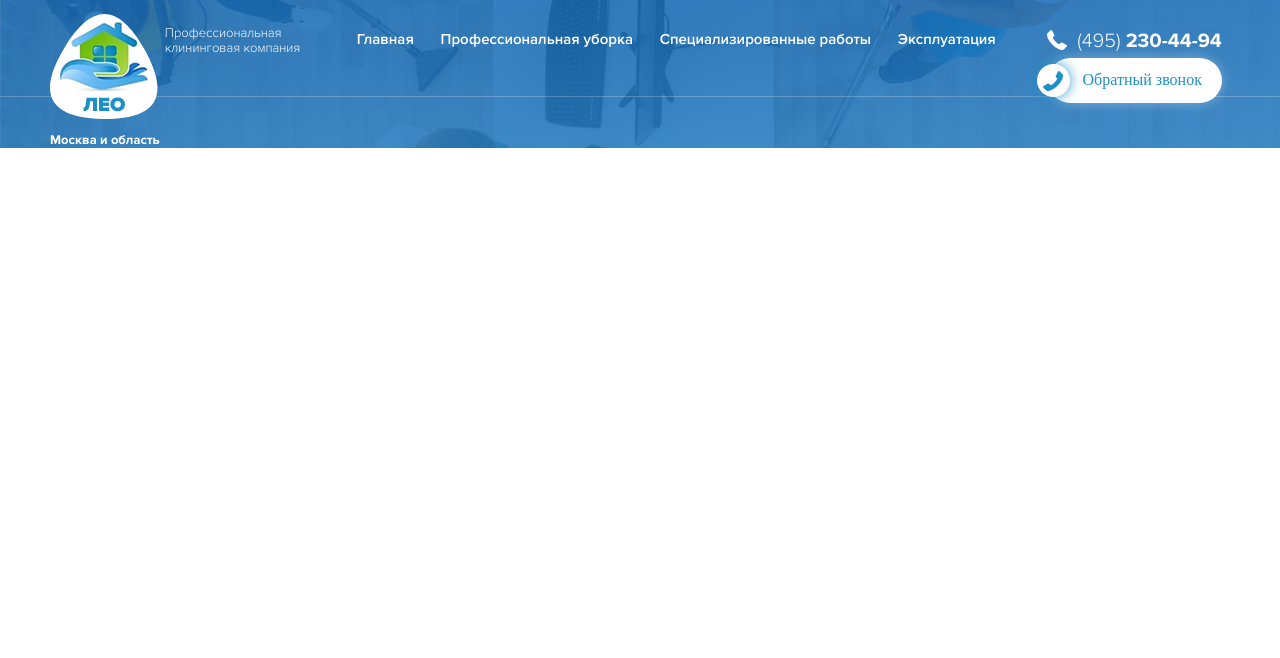
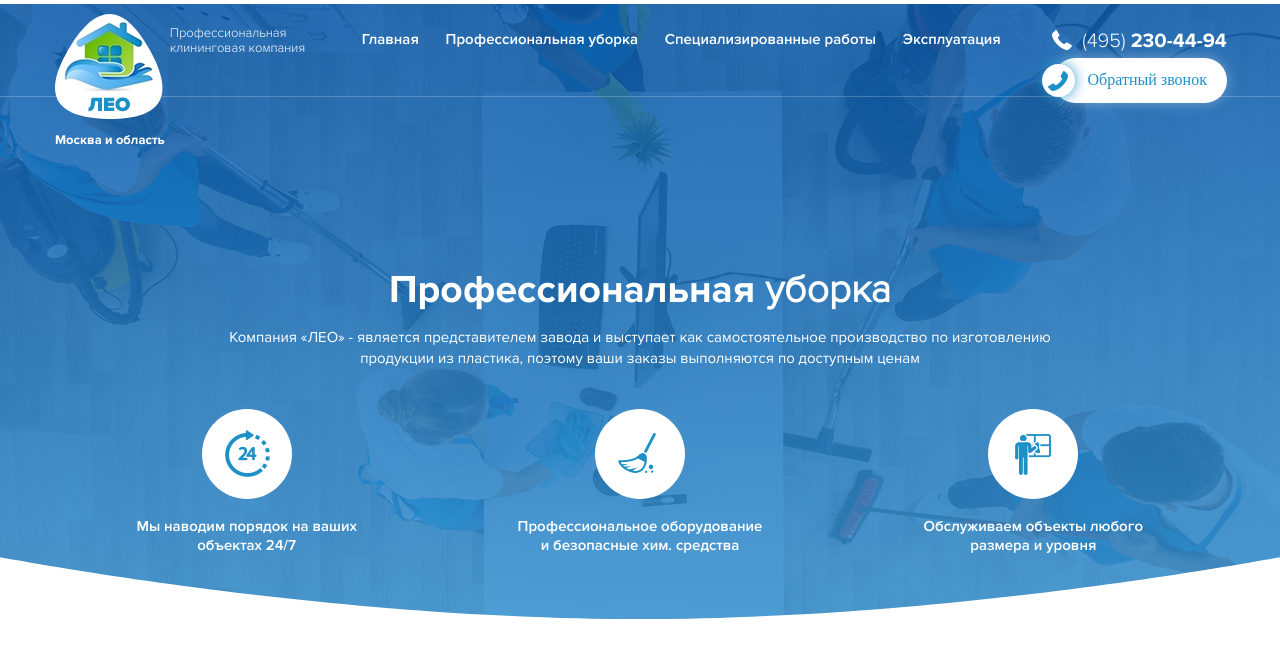
Before and after one commit to off-art/cleaning, a plain HTML site: page index.html in a window 1280 px wide. Drawn offline with Linux system fonts and the light colour scheme.

Commit message:
add hero + qualities

```diff
--- a/index.html
+++ b/index.html
@@ -38,6 +38,38 @@
         </div>
       </div>
     </div>
+    <div class="hero">
+      <div class="container">
+        <div class="hero-box">
+          <div class="hero-title">
+            <h1 class="hero__title"><span class="hero__title_bold">Профессиональная</span> уборка</h1>
+          </div>
+          <div class="hero-subtitle">
+            <span class="hero__subtitle">Компания «ЛЕО» - является представителем завода и выступает как самостоятельное производство по изготовлению продукции из пластика, поэтому ваши заказы выполняются по доступным ценам  </span>
+          </div>
+          <div class="hero-qualities">
+            <div class="hero-qualities__item">
+              <div class="item__img">
+                <img src="img/header/qualities/round-24.png" alt="24/7">
+              </div>
+              <div class="item__span">Мы наводим порядок на ваших объектах 24/7</div>
+            </div>
+            <div class="hero-qualities__item">
+              <div class="item__img">
+                <img src="img/header/qualities/round-broom.png" alt="Профессиональное оборудование">
+              </div>
+              <div class="item__span">Профессиональное оборудование и безопасные хим. средства</div>
+            </div>
+            <div class="hero-qualities__item">
+              <div class="item__img">
+                <img src="img/header/qualities/round-good.png" alt="Любые сложности работы">
+              </div>
+              <div class="item__span">Обслуживаем объекты любого размера и уровня</div>
+            </div>
+          </div>
+        </div>
+      </div>
+    </div>
   </header>
 
 </body>
--- a/sass/_interface.sass
+++ b/sass/_interface.sass
@@ -8,3 +8,6 @@
 * a, button
   cursor: pointer
   outline: none
+header
+  background: url('../img/header/header-bg.png') no-repeat center center
+  // background-size: cover
--- a/sass/blocks/_navbar.sass
+++ b/sass/blocks/_navbar.sass
@@ -1,8 +1,5 @@
 .navbar
   padding-top: 30px
-  // height: 615px
-  background: url('../img/header/header-bg.png') no-repeat center center
-  background-size: cover
   &::before
       position: absolute
       content: ''
@@ -16,16 +13,15 @@
     // justify-content: space-between
     align-items: flex-start
     position: relative
-
-
   &__subtitle
     display: block
     margin-top: 10px
+
     font-size: 13px
     color: $white
     font-family: 'Proxima Nova Bold', sans-serif
   &-logo
-
+    margin-left: 5px
     margin-top: -16px
 
   &__title
--- /dev/null
+++ b/sass/blocks/_qualities.sass
@@ -0,0 +1,37 @@
+.hero
+  padding-bottom: 68px
+  &__title
+    margin-top: 120px
+    text-align: center
+    color: $white
+    font-size: 39px
+    margin-bottom: 14px
+    font-family: 'Proxima Nova Light', sans-serif
+    &_bold
+      font-family: 'Proxima Nova Bold', sans-serif
+  &__subtitle
+    display: block
+    margin: auto
+    width: 830px
+    font-size: 15px
+    line-height: 21px
+    text-align: center
+    font-family: 'Proxima Nova Regular', sans-serif
+    color: $white
+    margin-bottom: 40px
+  &-qualities
+    display: flex
+    justify-content: space-around
+    &__item
+      display: flex
+      flex-direction: column
+      align-items: center
+.item
+  &__span
+    margin-top: 13px
+    text-align: center
+    width: 250px
+    font-size: 15px
+    line-height: 19px
+    font-family: 'Proxima Nova Semibold', sans-serif
+    color: $white
--- a/sass/style.sass
+++ b/sass/style.sass
@@ -3,3 +3,4 @@
 @import 'colors'
 
 @import 'blocks/navbar'
+@import 'blocks/qualities'
```
Also changed, not shown: css/style.css, img/header/qualities/round-24.png (added), img/header/qualities/round-broom.png (added), img/header/qualities/round-good.png (added), 1 other file.
